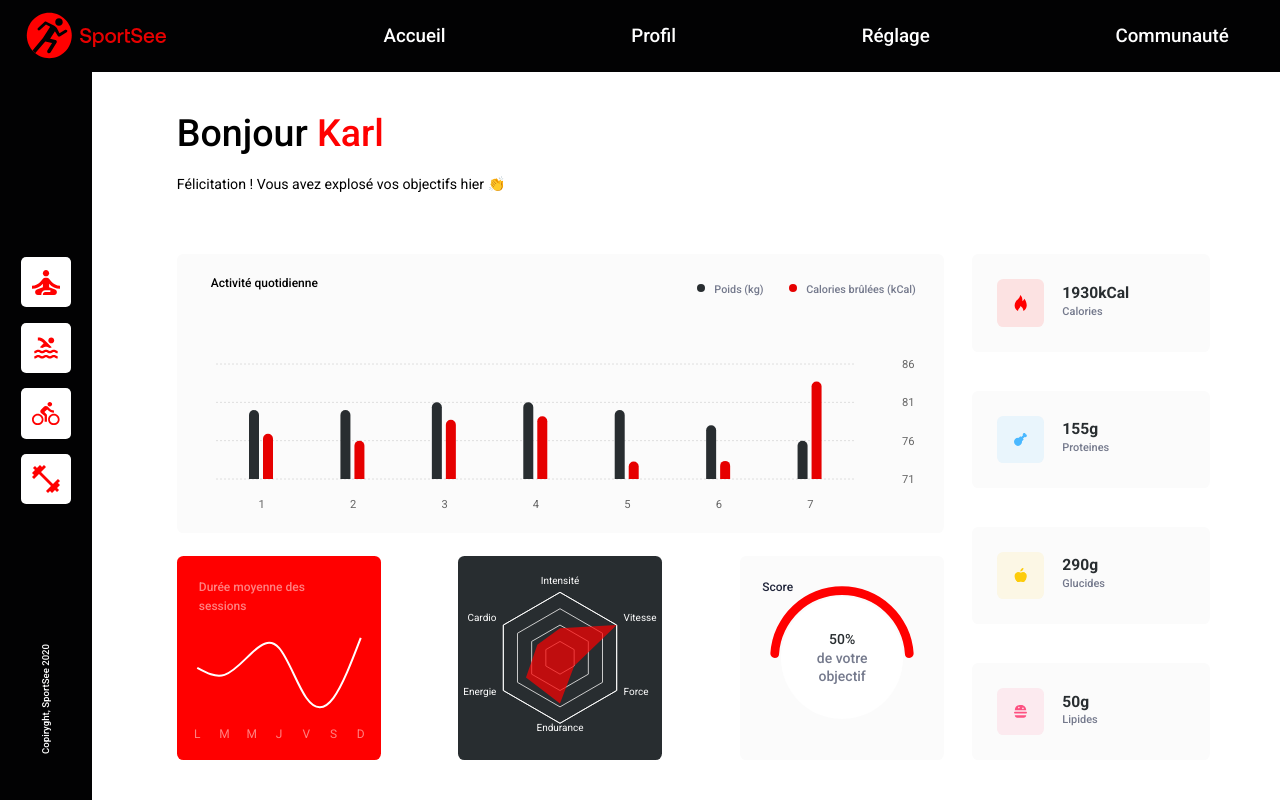
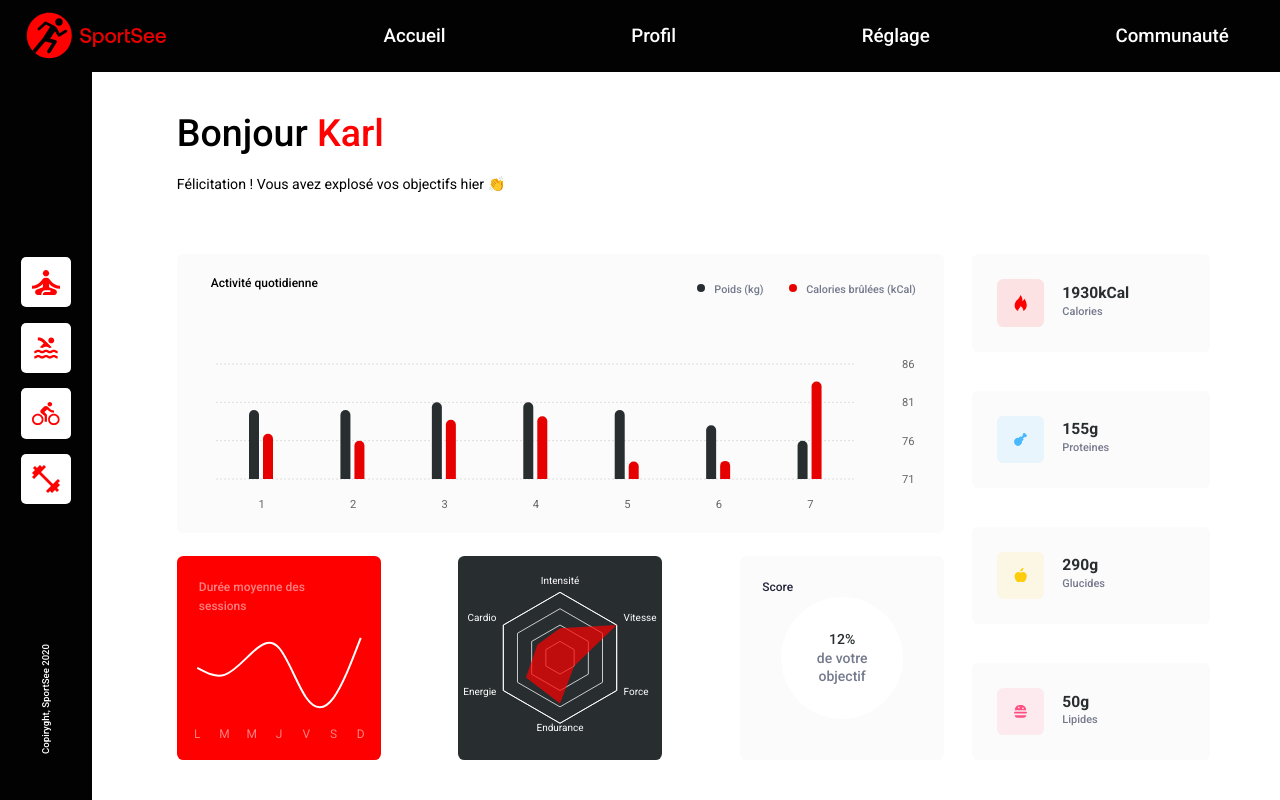
Before and after one commit to rMaloberti/RemiMaloberti_12_12022023, a React (Create React App) app: page / in a window 1280 px wide. Built offline with nearby package versions, Linux system fonts and the light colour scheme.

Commit message:
[dashboard] add dynamic datas in objectf radial chart

```diff
--- a/src/components/Charts/ObjectifRadialChart.jsx
+++ b/src/components/Charts/ObjectifRadialChart.jsx
@@ -1,26 +1,32 @@
+import { useEffect, useState } from 'react';
 import { PolarAngleAxis, RadialBar, RadialBarChart, ResponsiveContainer } from 'recharts';
 import '../../style/components/Charts/ObjectifRadialChart.css';
 
-const ObjectifRadialChart = () => {
-  const DATA = {
-    todayScore: 0.5,
-  };
+const ObjectifRadialChart = ({ data }) => {
+  const [chartData, setChartData] = useState();
+
+  useEffect(() => {
+    if (data) {
+      setChartData(data);
+    }
+  }, [data]);
 
   return (
     <div className="objectif-radial-chart">
       <p className="objectif-radial-chart__title">Score</p>
+      {chartData ? (
         <ResponsiveContainer width="100%" height="100%">
           <RadialBarChart
             cx="50%"
             cy="50%"
             innerRadius="70%"
-          data={[DATA]}
+            data={[chartData.score]}
             startAngle={180}
             endAngle={-180}
           >
             <RadialBar
               minAngle={15}
-            dataKey="todayScore"
+              dataKey="score"
               fill="#FF0000"
               cornerRadius={25}
               barSize={10}
@@ -28,8 +34,11 @@ const ObjectifRadialChart = () => {
             <PolarAngleAxis type="number" domain={[0, 1]} tick={false} />
           </RadialBarChart>
         </ResponsiveContainer>
+      ) : null}
       <div className="objectif-radial-chart__score">
-        <p className="objectif-radial-chart__score__score-result">{Math.round(DATA.todayScore * 100)}%</p>
+        <p className="objectif-radial-chart__score__score-result">
+          {chartData ? chartData.percentage : null}
+        </p>
         <p className="objectif-radial-chart__score__score-text">de votre objectif</p>
       </div>
     </div>
--- a/src/components/Dashboard.jsx
+++ b/src/components/Dashboard.jsx
@@ -12,6 +12,7 @@ const Dashboard = ({ data }) => {
   const [userSessions, setUserSessions] = useState();
   const [userSessionsLength, setUserSessionsLength] = useState();
   const [userPerformance, setUserPerformance] = useState();
+  const [userObjectives, setUserObjectives] = useState();
 
   useEffect(() => {
     if (data) {
@@ -20,6 +21,7 @@ const Dashboard = ({ data }) => {
       setUserSessions(data.userActivity.sessions);
       setUserSessionsLength(data.userAverageSessions.sessions);
       setUserPerformance(data.userPerformance);
+      setUserObjectives(data.userMainData.todayScore);
     }
   }, [data]);
 
@@ -41,7 +43,7 @@ const Dashboard = ({ data }) => {
           <div className="charts-bottom">
             {userSessionsLength ? <AverageLineChart data={userSessionsLength} /> : null}
             {userPerformance ? <PerformanceRadarChart data={userPerformance} /> : null}
-            <ObjectifRadialChart />
+            {userObjectives ? <ObjectifRadialChart data={userObjectives} /> : null}
           </div>
         </div>
         <div className="nutritionals">
```
Lines whose indentation alone changed are shown as unchanged.
